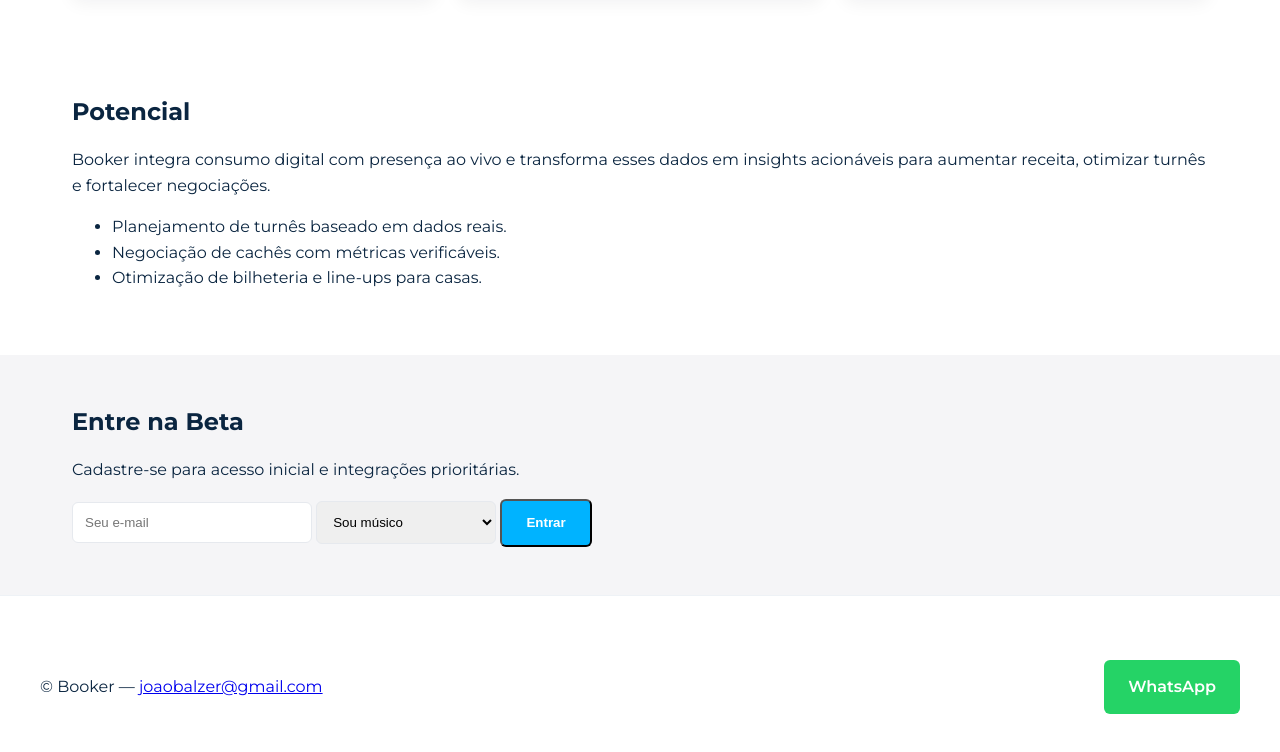
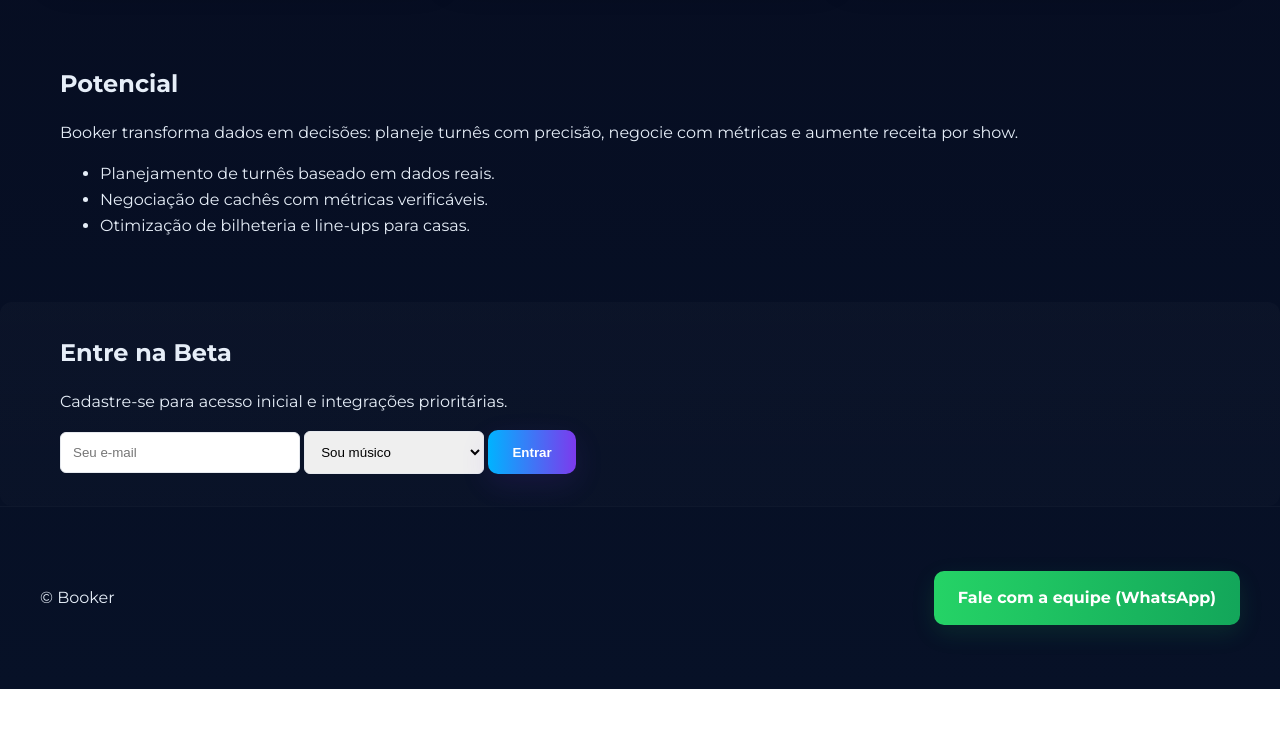
Before and after one commit to joaobalzer/bookerapp, a plain HTML site: page docs/index.html in a window 1280 px wide. Shown: the part 1572-2324 px from the top of the page. After the commit the page ends 2261 px from the top, so only its background shows below. Drawn offline with Linux system fonts and the light colour scheme.

Commit message:
UX: dark theme, remove direct email, keep only WhatsApp contact, improve CTA and cards

```diff
--- a/docs/index.html
+++ b/docs/index.html
@@ -29,10 +29,10 @@
             <h1>Insights que colocam sua música nos palcos certos</h1>
             <p class="hero-subtitle">Booker agrega dados de Spotify, YouTube, ticketing e redes sociais para músicos, contratantes e casas. Descubra onde estão seus fãs, otimize turnês e monetize melhor cada show.</p>
 
-            <div style="display:flex;gap:12px;flex-wrap:wrap;justify-content:center;margin-bottom:24px">
-                <a class="btn" href="#signup">Entrar na Beta</a>
-                <a class="btn" href="#kpis">Ver KPIs</a>
-            </div>
+                <div style="display:flex;gap:12px;flex-wrap:wrap;justify-content:center;margin-bottom:24px">
+                    <a class="btn" href="#signup">Entrar na Beta</a>
+                    <a class="btn" href="#kpis">Ver KPIs</a>
+                </div>
 
             <div class="grid grid-3">
                 <div class="card">
@@ -104,7 +104,7 @@
     <section id="potential">
         <div class="container">
             <h2>Potencial</h2>
-            <p>Booker integra consumo digital com presença ao vivo e transforma esses dados em insights acionáveis para aumentar receita, otimizar turnês e fortalecer negociações.</p>
+            <p>Booker transforma dados em decisões: planeje turnês com precisão, negocie com métricas e aumente receita por show.</p>
             <ul>
                 <li>Planejamento de turnês baseado em dados reais.</li>
                 <li>Negociação de cachês com métricas verificáveis.</li>
@@ -132,8 +132,8 @@
 
 <footer>
     <div class="container" style="display:flex;justify-content:space-between;align-items:center;padding:2rem 0">
-        <div>© Booker — <a href="mailto:joaobalzer@gmail.com">joaobalzer@gmail.com</a></div>
-        <div><a class="btn btn-whatsapp" href="https://wa.me/5542996413768" target="_blank">WhatsApp</a></div>
+        <div>© Booker</div>
+        <div><a class="btn btn-whatsapp" href="https://wa.me/5542996413768" target="_blank">Fale com a equipe (WhatsApp)</a></div>
     </div>
 </footer>
 
--- a/docs/styles.css
+++ b/docs/styles.css
@@ -13,19 +13,28 @@
 h1,h2,h3,h4 { margin:0 0 1rem 0; font-weight:700 }
 h1 { font-size:2.5rem }
 .hero { min-height:70vh; display:flex; align-items:center; padding:6rem 0 3rem }
-.hero-content { max-width:800px; margin:0 auto; text-align:center }
+.hero-content { max-width:820px; margin:0 auto; text-align:center }
 .hero-subtitle { font-size:1.125rem; color:var(--color-text-light); max-width:760px; margin:0 auto 1.5rem }
-.btn { display:inline-flex; align-items:center; gap:0.5rem; padding:0.9rem 1.5rem; background:var(--color-secondary); color:#fff; border-radius:6px; text-decoration:none; font-weight:600 }
-.btn:hover { transform:translateY(-3px); }
-.btn-whatsapp { background:#25D366 }
+.btn { display:inline-flex; align-items:center; gap:0.5rem; padding:0.9rem 1.5rem; background:linear-gradient(90deg,#00B3FF,#7c3aed); color:#fff; border-radius:10px; text-decoration:none; font-weight:700; box-shadow:0 10px 30px rgba(124,58,237,0.12); border:none }
+.btn:hover { transform:translateY(-3px); opacity:0.95 }
+.btn-whatsapp { background: linear-gradient(90deg,#25D366,#13A65A); box-shadow:0 8px 24px rgba(37,211,102,0.12) }
 .bg-alt { background:var(--color-bg-alt) }
 section { padding:3rem 0 }
 .grid { display:grid; gap:1.5rem }
 @media(min-width:768px){ .grid-2{ grid-template-columns: repeat(2,1fr) } .grid-3{ grid-template-columns: repeat(3,1fr) } }
-.card { background:#fff; padding:1.5rem; border-radius:8px; box-shadow:0 6px 18px rgba(15,20,30,0.06); border-top:4px solid var(--color-secondary) }
+.card { background:linear-gradient(180deg, rgba(255,255,255,0.03), rgba(255,255,255,0.01)); padding:1.6rem; border-radius:14px; box-shadow: 0 10px 30px rgba(2,6,23,0.6); border:1px solid rgba(255,255,255,0.03) }
 .large { font-size:1.45rem; font-weight:700 }
 .muted { color:var(--color-text-light); }
 .nav-container { display:flex; align-items:center; gap:16px }
 .logo-svg { height:42px }
-footer { padding:2rem 0; border-top:1px solid #eef2f6 }
+footer { padding:2rem 0; border-top:1px solid rgba(255,255,255,0.03) }
 @media(max-width:767px){ h1{ font-size:1.75rem } .hero{ padding:4rem 0 } }
+
+/* Dark theme base */
+body { background: radial-gradient(1200px 600px at 10% 10%, rgba(124,58,237,0.12), transparent), linear-gradient(180deg,#050617,#071127); color:#E6EEF8 }
+.container { padding:0 1.25rem }
+.hero-subtitle { color: rgba(230,238,248,0.85) }
+.bg-alt { background: linear-gradient(180deg, rgba(255,255,255,0.02), rgba(255,255,255,0.01)); border-radius:12px; padding:2rem }
+
+/* WhatsApp floating button */
+.whatsapp-float{position:fixed;right:18px;bottom:18px;background:#25D366;color:white;width:56px;height:56px;border-radius:50%;display:flex;align-items:center;justify-content:center;font-size:22px;text-decoration:none;box-shadow:0 12px 36px rgba(2,6,23,0.6);z-index:999}
```
